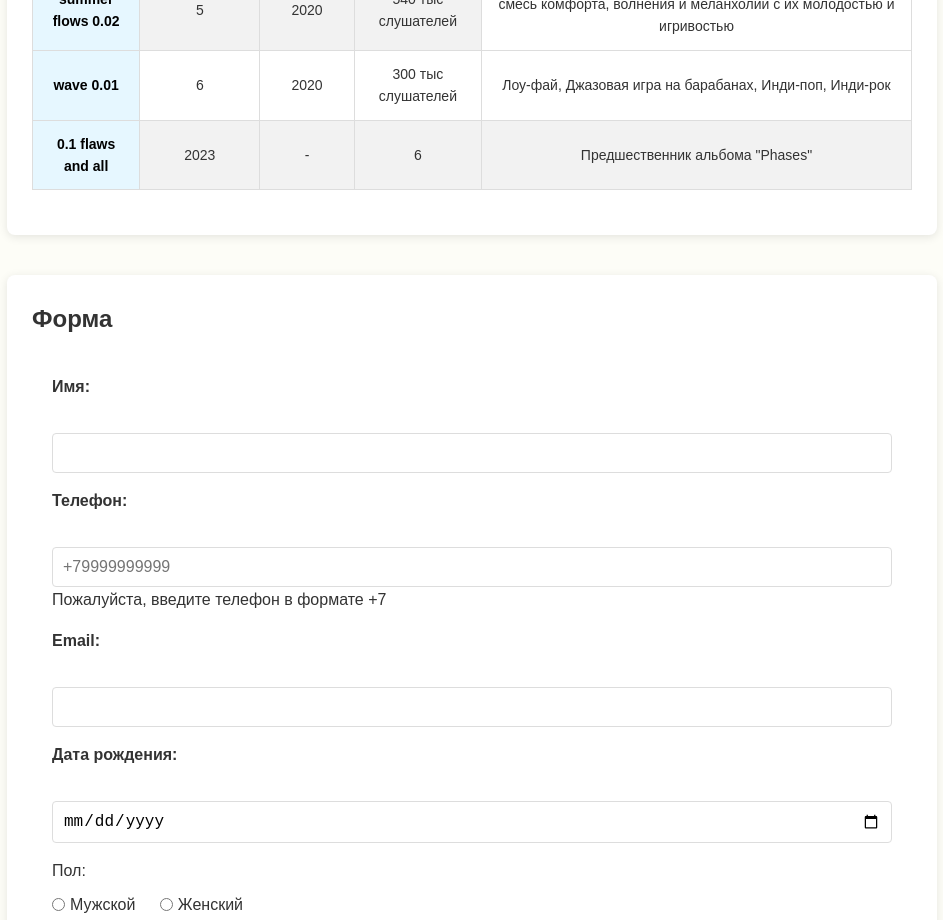
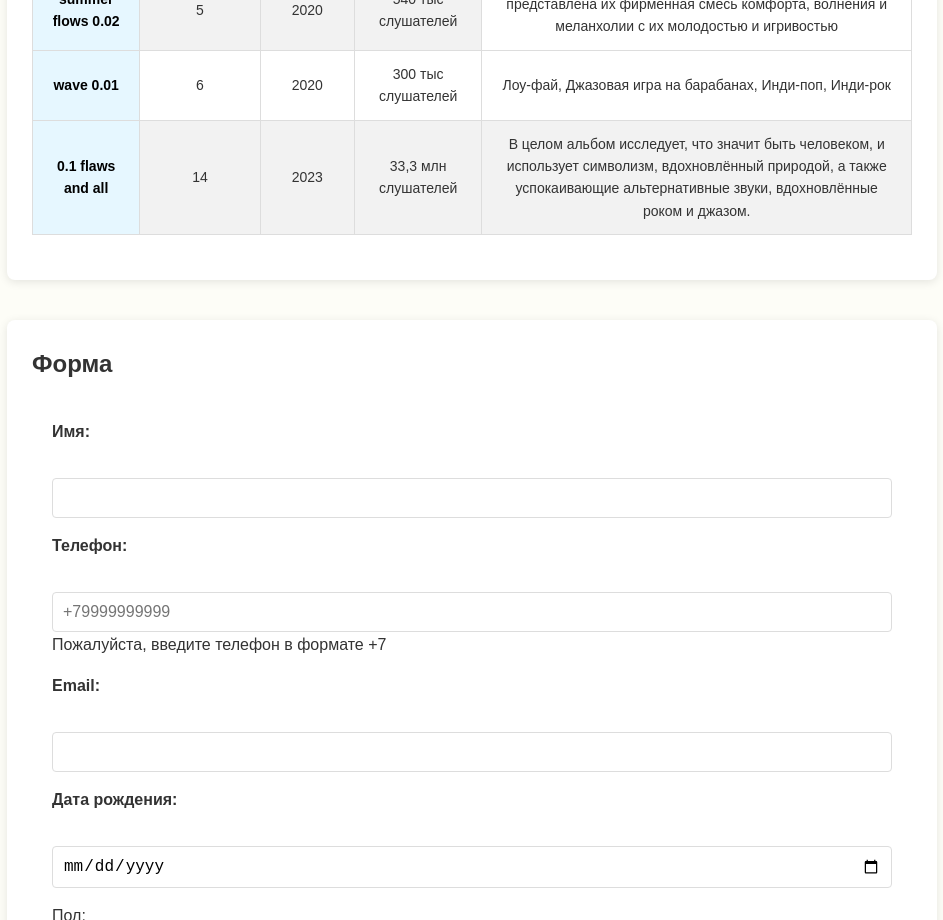
Before and after one commit to MinhThuTanya/WEB-2, a plain HTML site: page index.html in a window 1280 px wide. Shown: the part 2360-3280 px from the top of the page, without its empty margins (168-1111 px from the left). Drawn offline with Linux system fonts and the light colour scheme.

Commit message:
Update index.html

```diff
--- a/index.html
+++ b/index.html
@@ -133,11 +133,11 @@
             <tr class="even">
 
                 <td class="model-name">0.1 flaws and all</td>
-                <td>2023</td>
-                <td rowspan="3"> - </td>
+                <td>14</td>
+                <td rowspan="3">2023</td>
 
-                <td>6</td>
-                <td>Предшественник альбома "Phases"</td>
+                <td>33,3 млн слушателей</td>
+                <td>В целом альбом исследует, что значит быть человеком, и использует символизм, вдохновлённый природой, а также успокаивающие альтернативные звуки, вдохновлённые роком и джазом. </td>
             </tr>
 
 
```
